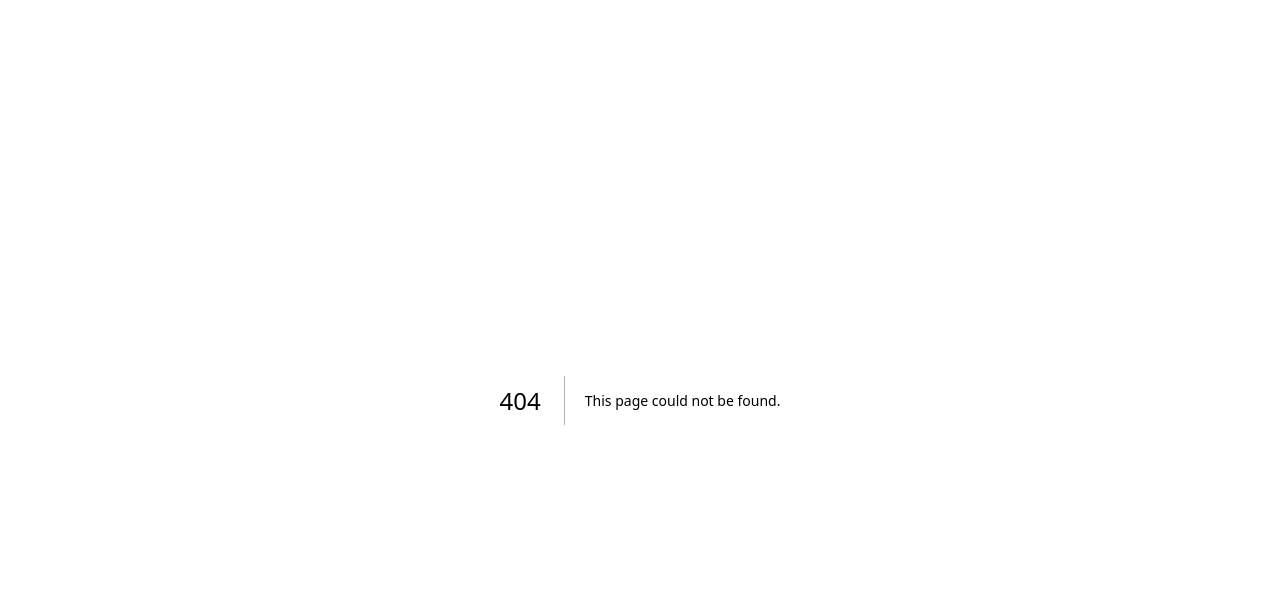
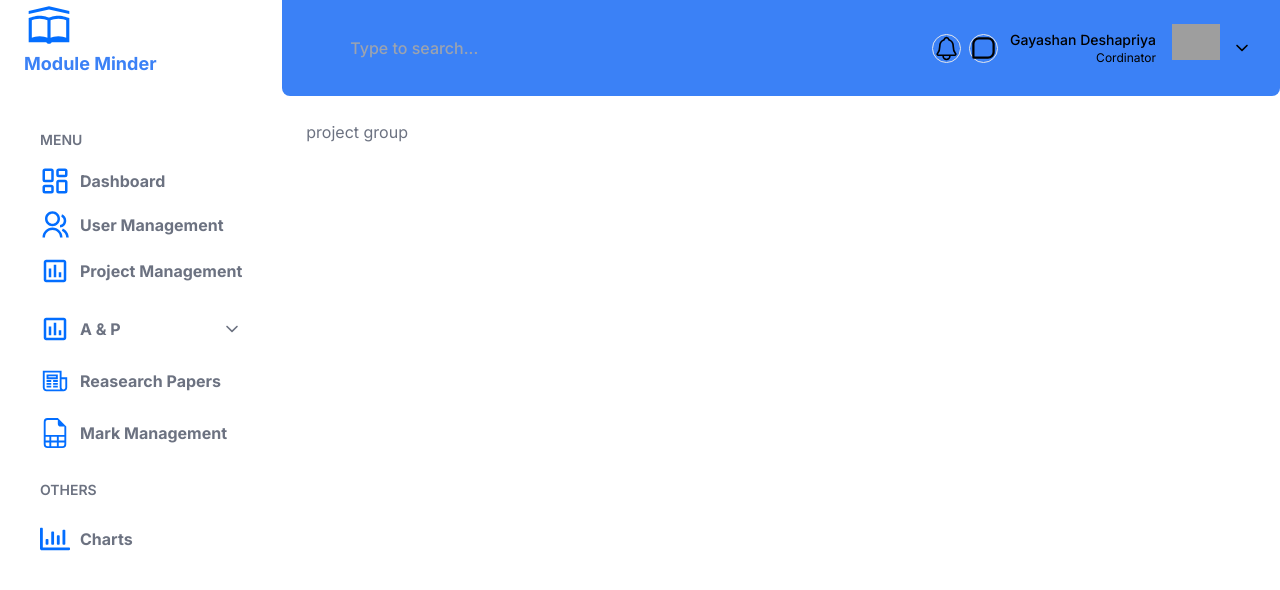
Before and after one commit to ITPM-JUN-WE-06/PMMS_frontend, a Next.js app: page /project in a window 1280 px wide. Before the commit this address had no page. Shown: the top 590 px of the page. Built offline with nearby package versions, Linux system fonts and the light colour scheme; grey boxes are pictures that could not be loaded.

Commit message:
create the project route

```diff
--- a/app/components/Sidebar/index.tsx
+++ b/app/components/Sidebar/index.tsx
@@ -178,7 +178,7 @@ const Sidebar = ({ sidebarOpen, setSidebarOpen }: SidebarProps) => {
                   User Management
                 </Link>
                 <Link
-                  href="/calendar"
+                  href="/project"
                   className={`group relative flex items-center font-bold text-text-light gap-2.5 rounded-sm px-4 py-2  text-bodydark1 duration-300 ease-in-out hover:bg-graydark dark:hover:bg-meta-4 ${
                     pathname.includes("calendar") &&
                     "bg-graydark dark:bg-meta-4"
--- /dev/null
+++ b/app/project/page.tsx
@@ -0,0 +1,14 @@
+import React from 'react'
+import Layout from '../components/Layouts/DefaultLayout'
+
+const page = () => {
+  return (
+    <Layout><div>
+    <h1 className='text-text-light'>project group</h1>
+  </div></Layout>
+
+
+  )
+}
+
+export default page
```
